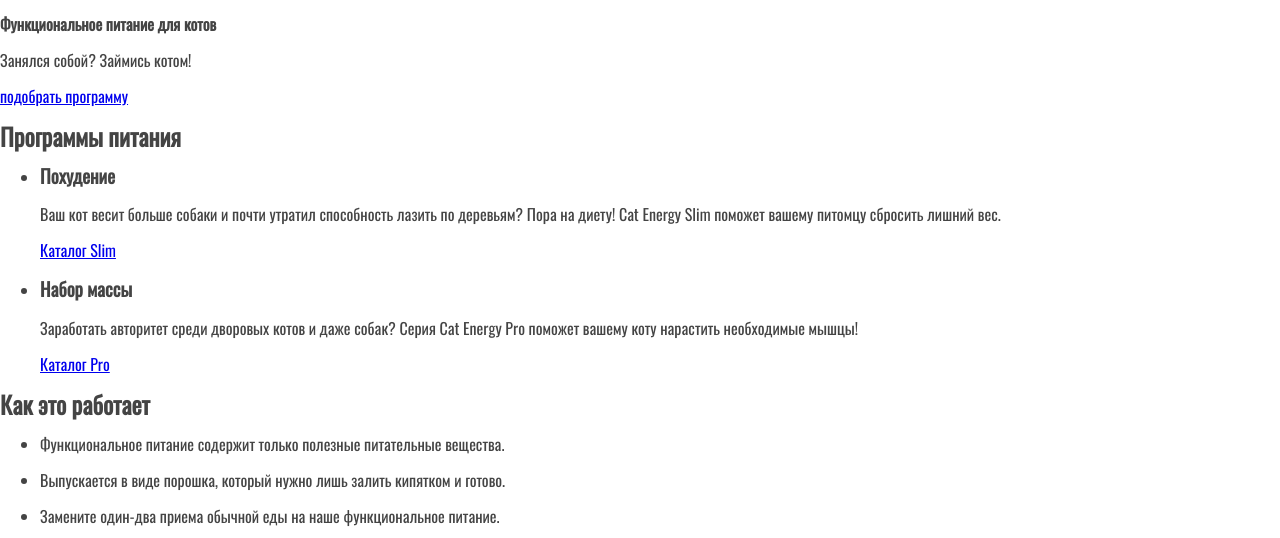
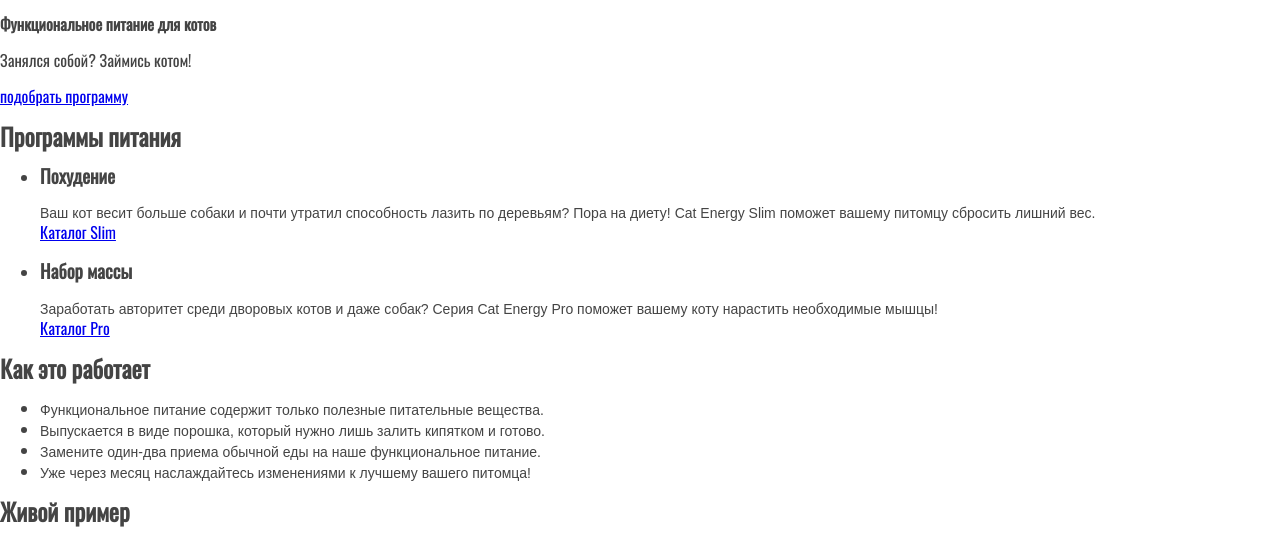
Before and after one commit to gadlar/cat-energy, a website: page source/index.html in a window 1280 px wide. Shown: the part 231-769 px from the top of the page. Drawn offline with nearby package versions, Linux system fonts and the light colour scheme; files that its build step writes are made by us from their sources.

Commit message:
Added styles for page__text

```diff
--- /dev/null
+++ b/source/less/blocks/page/__text/page__text.less
@@ -0,0 +1,8 @@
+.page__text {
+  margin: 0;
+  padding: 0;
+  font-size: 14px;
+  line-height: 18px;
+  font-family: @second-font;
+  color: #444444;
+}
--- a/source/less/blocks/page/page.less
+++ b/source/less/blocks/page/page.less
@@ -9,3 +9,5 @@
   color: #444444;
   background-color: #ffffff;
 }
+
+@import "__text/page__text";
```
